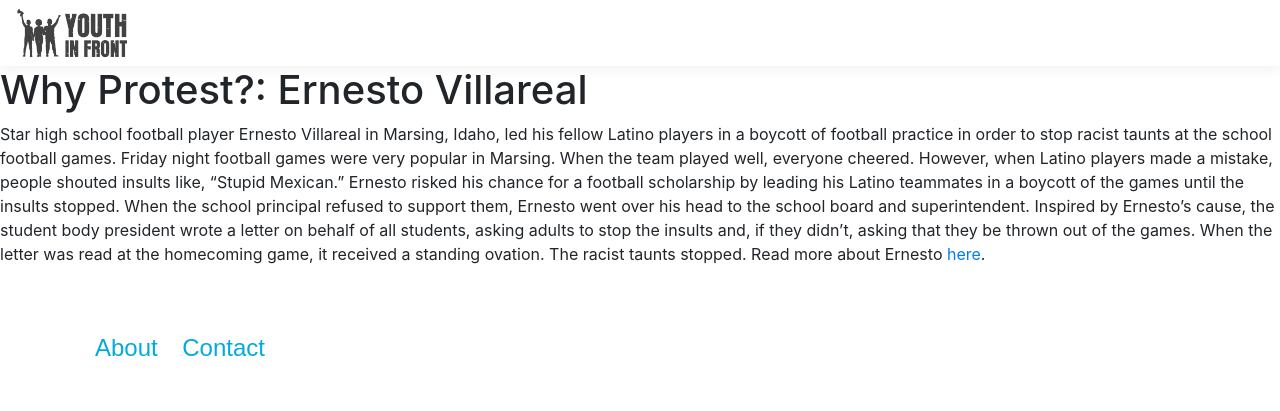
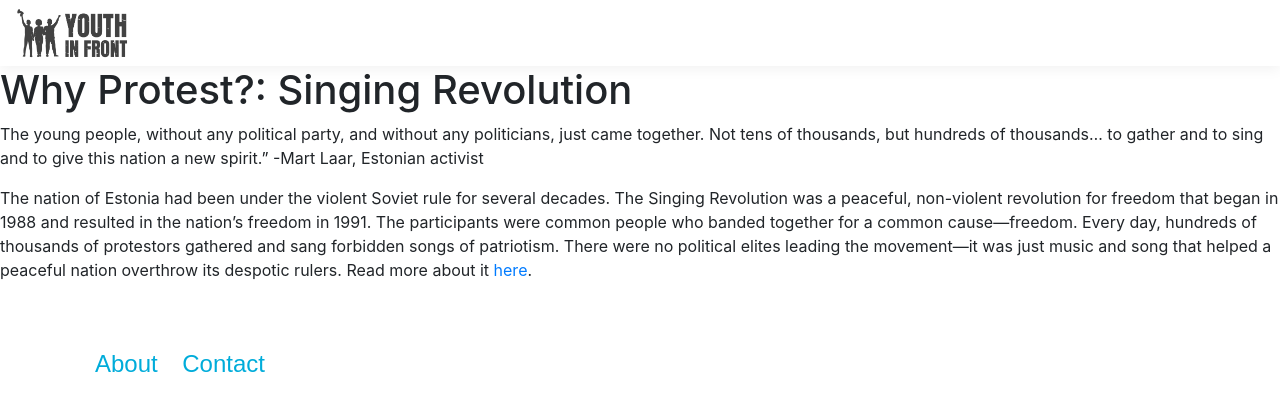
Before and after one commit to youthinfront/youthinfront-site, a Jekyll site: the page built from why-protest-ernesto-villareal.md, in a window 1280 px wide. Shown: the top 411 px of the page. Built offline with Jekyll 4.4.1, drawn with Linux system fonts in a browser that asks for light colours; nearby versions of some CDN libraries; our own code applies the rules of GitHub Pages for plain Markdown files.

Commit message:
Update why-protest-ernesto-villareal.md

```diff
--- a/why-protest-ernesto-villareal.md
+++ b/why-protest-ernesto-villareal.md
@@ -2,8 +2,11 @@
 layout: default
 ---
 
-Why Protest?: Ernesto Villareal
+Why Protest?: Singing Revolution
 =================
 
-Star high school football player Ernesto Villareal in Marsing, Idaho, led his fellow Latino players in a boycott of football practice in order to stop racist taunts at the school football games.
-Friday night football games were very popular in Marsing. When the team played well, everyone cheered. However, when Latino players made a mistake, people shouted insults like, “Stupid Mexican.” Ernesto risked his chance for a football scholarship by leading his Latino teammates in a boycott of the games until the insults stopped. When the school principal refused to support them, Ernesto went over his head to the school board and superintendent. Inspired by Ernesto’s cause, the student body president wrote a letter on behalf of all students, asking adults to stop the insults and, if they didn’t, asking that they be thrown out of the games. When the letter was read at the homecoming game, it received a standing ovation. The racist taunts stopped. Read more about Ernesto [here](http://giraffeheroes.org/storybank-of-real-heroes?sobi2Task=sobi2Details&catid=0&sobi2Id=1085).
+>The young people, without any political party, and without any politicians, just came together. Not tens of thousands, but hundreds of thousands… to gather and to sing and to give this nation a new spirit.”
+-Mart Laar, Estonian activist
+
+The nation of Estonia had been under the violent Soviet rule for several decades. The Singing Revolution was a peaceful, non-violent revolution for freedom that began in 1988 and resulted in the nation’s freedom in 1991. The participants were common people who banded together for a common cause—freedom. Every day, hundreds of thousands of protestors gathered and sang forbidden songs of patriotism. There were no political elites leading the movement—it was just music and song that helped a peaceful nation overthrow its despotic rulers.
+Read more about it [here](https://www.nonviolent-conflict.org/estonias-singing-revolution-1986-1991/).
```
